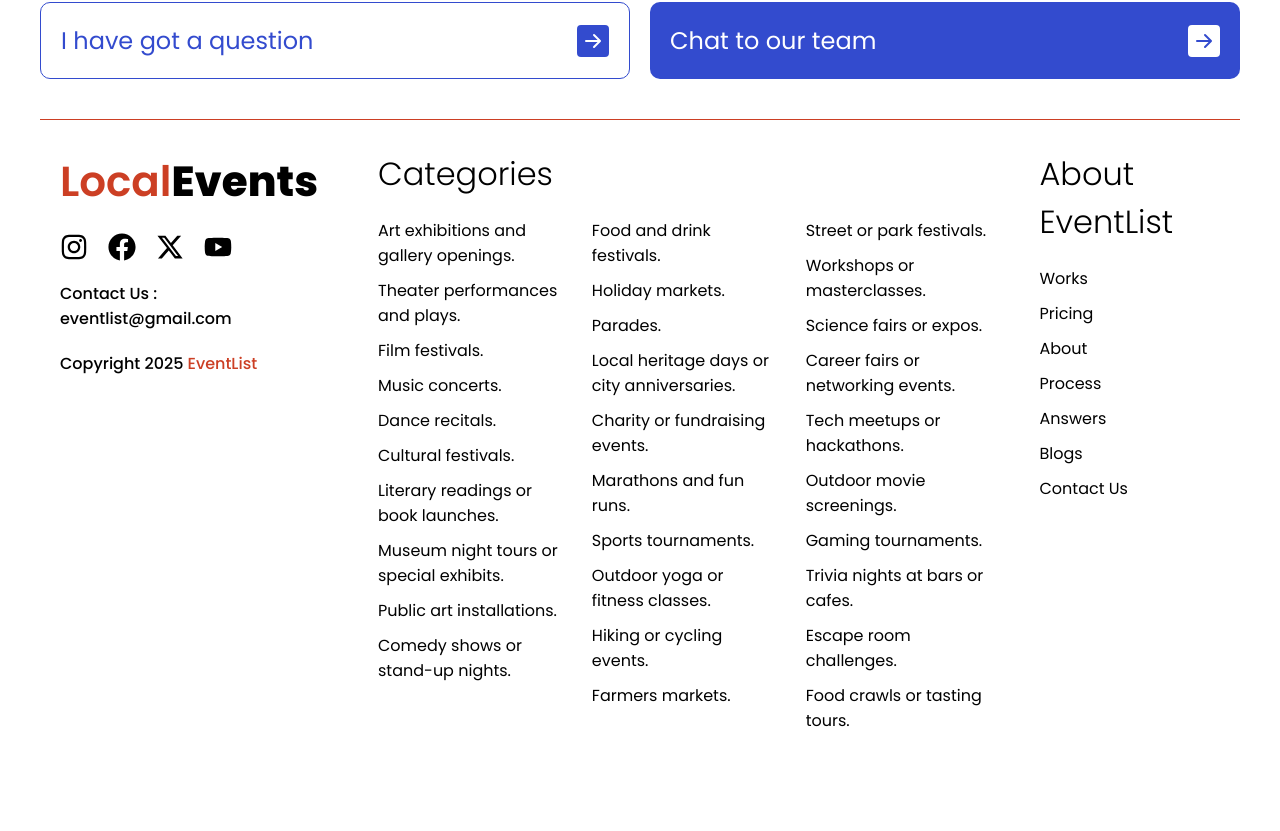
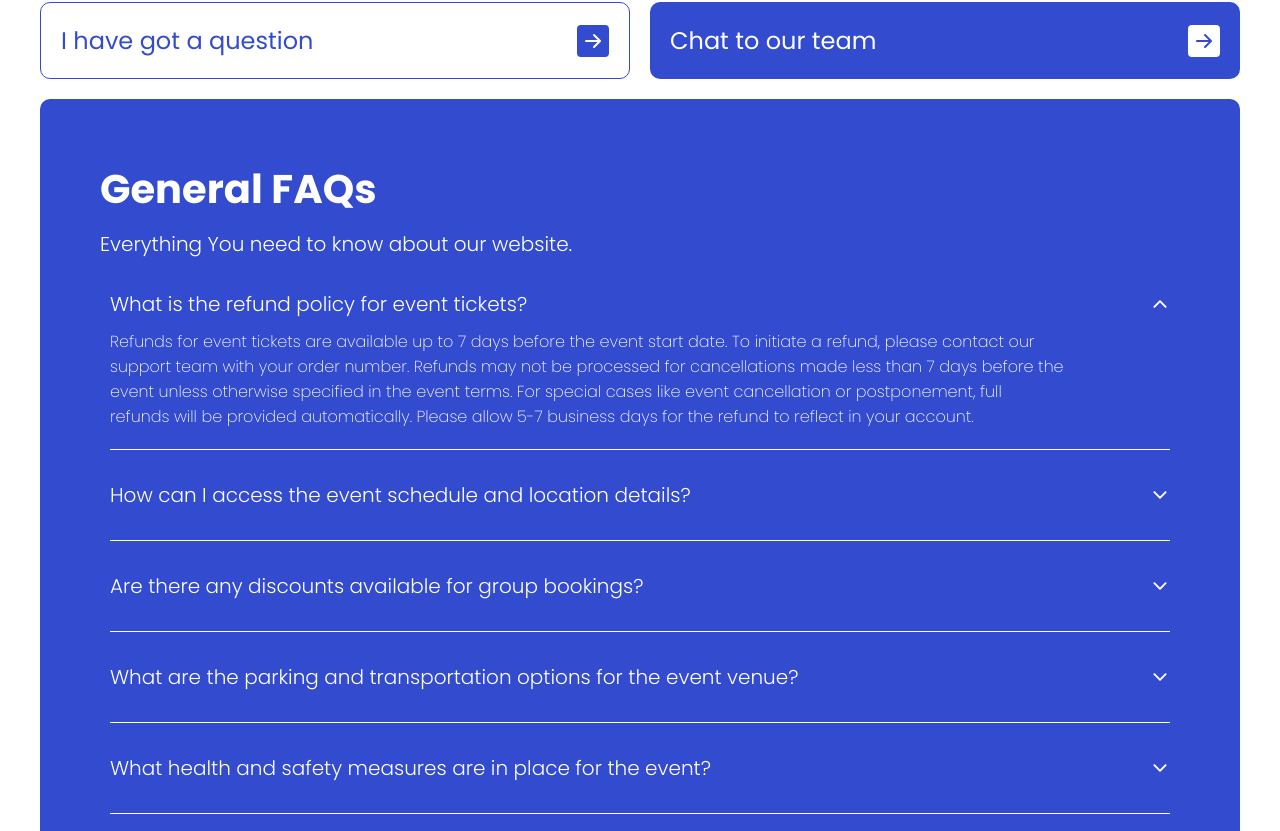
Before and after one commit to jaimalhotra11/local-Event-project, a React (Vite) app: page /faq in a window 1280 px wide. Shown: the part 509-1340 px from the top of the page. Built offline with nearby package versions, Linux system fonts and the light colour scheme.

Commit message:
Faq Complete Section

```diff
--- a/src/pages/Faq-page/Faq.css
+++ b/src/pages/Faq-page/Faq.css
@@ -70,3 +70,41 @@
     box-sizing: border-box;
     cursor: pointer;
 }
+
+.faq-accordin{
+    margin: 20px 10px;
+}
+
+.faq-question{
+    display: flex;
+    justify-content: space-between;
+    align-items: center;
+    font-size: 20px;
+    color: #fff;
+    cursor: pointer;
+
+}
+
+.faq-question-para{
+   font-weight: 300;
+   margin: 10px 0px;
+   width: 90%;
+}
+
+.faq-answer{
+    width: 90%;
+    font-size: 16px;
+    color: #fff;
+}
+
+.faq-answer-para{
+    font-weight: 200;
+
+}
+
+.faq-underline{
+    border-top: 1px solid #fff;
+    height: 1px;
+    width: 100%;
+    margin: 20px 0px;
+}
--- a/src/pages/Faq-page/Faq.jsx
+++ b/src/pages/Faq-page/Faq.jsx
@@ -1,27 +1,102 @@
+import { useState } from "react";
 import "./Faq.css";
 import { BsArrowRightSquareFill } from "react-icons/bs";
+import { IoIosArrowDown, IoIosArrowUp } from "react-icons/io";
 
 function Faq() {
+  const [indexCount, setIndexCount] = useState(0);
+
+  const toggleAccordian = (index) => {
+    setIndexCount(indexCount === index ? -1 : index);
+  };
+  const faqs = [
+    {
+      question: "What is the refund policy for event tickets?",
+      answer:
+        "Refunds for event tickets are available up to 7 days before the event start date. To initiate a refund, please contact our support team with your order number. Refunds may not be processed for cancellations made less than 7 days before the event unless otherwise specified in the event terms. For special cases like event cancellation or postponement, full refunds will be provided automatically. Please allow 5-7 business days for the refund to reflect in your account.",
+    },
+    {
+      question: "How can I access the event schedule and location details?",
+      answer:
+        "The event schedule and location details are available on our official event page. Once you purchase your ticket, a confirmation email with a personalized link to the schedule will also be sent to you. The schedule includes session times, speaker details, and map navigation to the venue. For online events, the link to join will be included in the same email, and reminders will be sent 24 hours before the event.",
+    },
+    {
+      question: "Are there any discounts available for group bookings?",
+      answer:
+        "Yes, we offer discounts for group bookings of 10 or more tickets. The discount percentage varies depending on the size of the group and the type of event. For corporate or educational groups, we can also provide customized packages that include reserved seating and additional perks. To request a group discount, please contact our sales team with the group size and preferred seating arrangement, and we’ll provide you with a tailored quote.",
+    },
+    {
+      question: "What are the parking and transportation options for the event venue?",
+      answer:
+        "Our event venue has ample parking space, and parking is free for all attendees. For those using public transportation, the venue is easily accessible via bus and metro, with the nearest metro station being a 5-minute walk away. Ride-sharing services like Uber and Lyft also have designated drop-off and pick-up points at the venue. Detailed parking instructions and a map will be included in your event confirmation email. We recommend arriving early to secure your spot and avoid delays.",
+    },
+    {
+      question: "What health and safety measures are in place for the event?",
+      answer:
+        "Your safety is our top priority. For in-person events, we adhere to all local health and safety regulations, including regular sanitization of high-touch areas, availability of hand sanitizing stations, and ensuring proper ventilation in indoor spaces. Masks may be required based on current health guidelines, and temperature checks will be conducted at the entrance. For food services, we offer contactless options and individually packaged meals. If you feel unwell, we kindly request that you refrain from attending in person and contact our support team to explore alternative options, such as live streaming access.",
+    },
+  ];
+
+
   return (
     <>
       <div className="faq">
         <div className="faq-header">
-            <h1 className="faq-heading">Here are our most frequently asked questions.</h1>
-            <p className="faq-para">We know you might have questions, and we’re here to provide answers. This page is designed to help you find quick and clear responses to the most common inquiries about our services, events, or policies. If you don’t see your question listed, feel free to reach out to our support team—we’re always happy to help!</p>
+          <h1 className="faq-heading">
+            Here are our most frequently asked questions.
+          </h1>
+          <p className="faq-para">
+            We know you might have questions, and we’re here to provide answers.
+            This page is designed to help you find quick and clear responses to
+            the most common inquiries about our services, events, or policies.
+            If you don’t see your question listed, feel free to reach out to our
+            support team—we’re always happy to help!
+          </p>
         </div>
         <div className="faq-buttons">
           <div className="faq-button faq-button-first">
             <p className="faq-button-first-para">I have got a question</p>
-                <BsArrowRightSquareFill className="faq-button-first-icon"/>
+            <BsArrowRightSquareFill className="faq-button-first-icon" />
           </div>
           <div className="faq-button faq-button-second">
             <p className="faq-button-second-para">Chat to our team</p>
-                <BsArrowRightSquareFill className="faq-button-second-icon"/>
+            <BsArrowRightSquareFill className="faq-button-second-icon" />
+          </div>
+        </div>
+        <div className="faq-faq faq-header" style={{ background: "#334BCE" }}>
+          <h1 className="faq-heading" style={{ color: "#fff" }}>
+            General FAQs
+          </h1>
+          <p className="faq-para" style={{ color: "#fff" }}>
+            Everything You need to know about our website.
+          </p>
+          <div className="faq-accordin">
+            {faqs.map((item, index) => {
+              return (
+                <>
+                  <div
+                    className="faq-question"
+                    key={index}
+                    onClick={() => toggleAccordian(index)}
+                  >
+                    <p className="faq-question-para">{item?.question}</p>
+                    {indexCount === index ? <IoIosArrowUp/> : <IoIosArrowDown />}
+                  </div>
+                  {indexCount === index && (
+                    <div className="faq-answer" key={index}>
+                      <p className="faq-answer-para">{item?.answer}</p>
+                    </div>
+                  )}
+
+                  <div className="faq-underline"></div>
+                </>
+              );
+            })}
           </div>
         </div>
       </div>
     </>
-  )
+  );
 }
 
 export default Faq;
```
Lines whose indentation alone changed are shown as unchanged.
